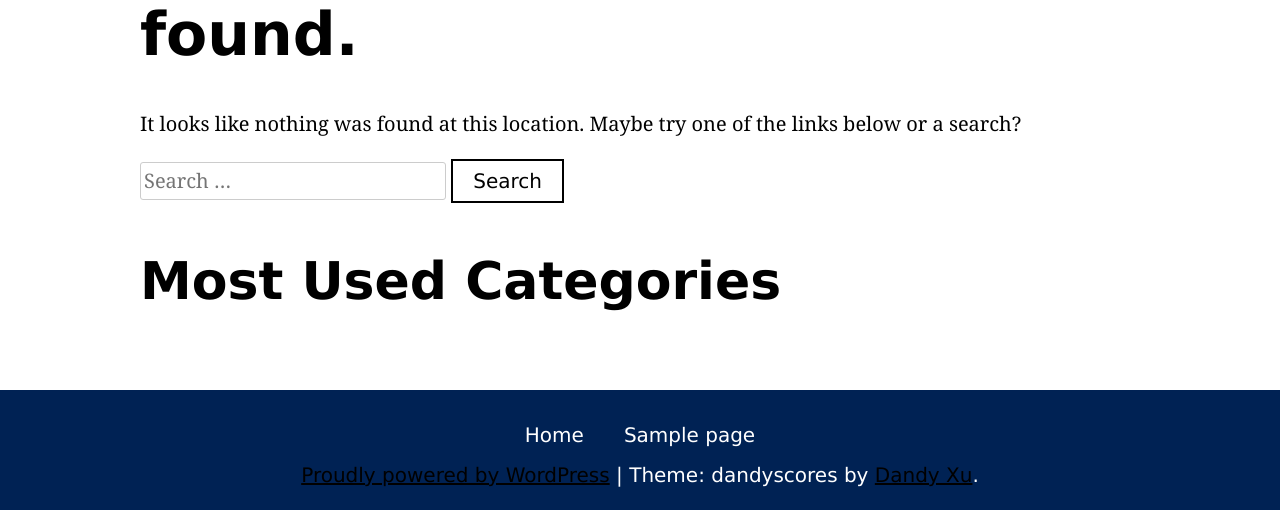
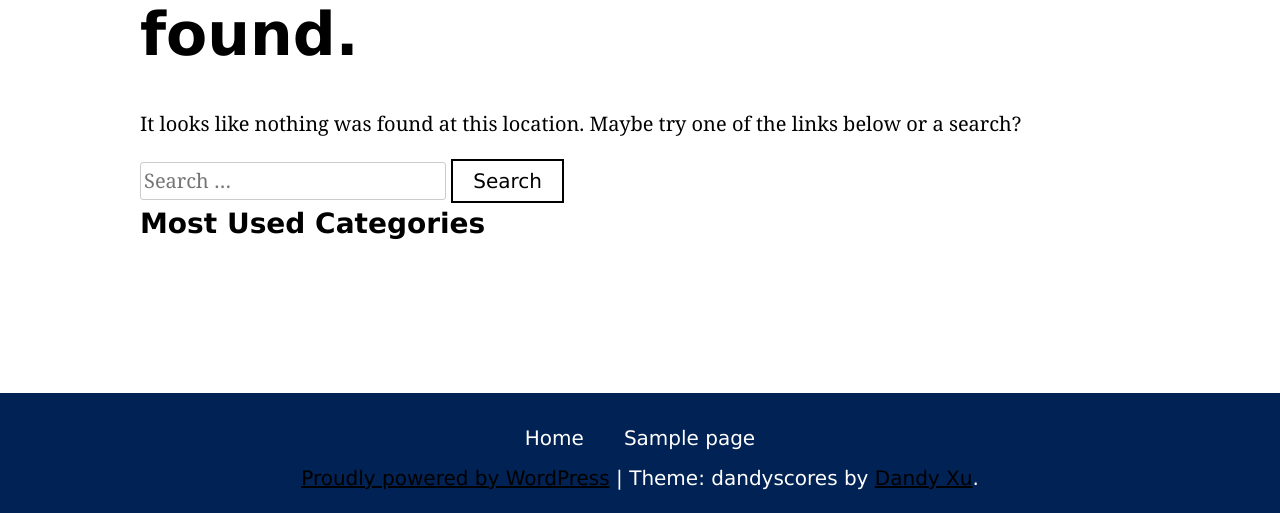
Before and after one commit to dandyxu/wpTheme-Learning, a WordPress theme: template wp-content/themes/dandyscores/404.php in a window 1280 px wide. Shown: the part 291-804 px from the top of the page. Run offline with PHP 8.4 and a stand-in for WordPress, Linux system fonts and the light colour scheme; the site name, menu and one post (Sample post) are stand-ins, and other content is empty; some libraries are stand-ins or nearby versions.

Commit message:
Widget Area: _widgets.scss

```diff
--- a/wp-content/themes/dandyscores/style.css
+++ b/wp-content/themes/dandyscores/style.css
@@ -1572,13 +1572,67 @@ button.dropdown-toggle {
 /*--------------------------------------------------------------
 # Widgets
 --------------------------------------------------------------*/
+.widget-area {
+	margin-top: 1.5em;
+}
+
 .widget {
-	margin: 0 0 1.5em;
+	margin: 0 0 2em;
+	padding: 0 0 2em;
+	font-family: "Source Sans Pro", "Lucida Grande", "Lucida Sans Unicode", "Lucida Sans", Geneva, Arial, sans-serif;
 	/* Make sure select elements fit in widgets. */
 }
 
+.widget ul,
+.widget ol {
+	padding: .7em 0 0;
+	margin-bottom: 0;
+	list-style-type: none;
+}
+
+.widget ul li,
+.widget ol li {
+	display: block;
+	line-height: 2em;
+}
+
+.widget ul li ul,
+.widget ul li ol,
+.widget ol li ul,
+.widget ol li ol {
+	margin-left: .5em;
+}
+
+@media screen and (min-width: 30em) {
+	.widget ul li ul,
+	.widget ul li ol,
+	.widget ol li ul,
+	.widget ol li ol {
+		margin-left: 1em;
+	}
+}
+
+.widget a {
+	font-weight: 600;
+	text-decoration: none;
+}
+
+.widget a:hover, .widget a:focus {
+	border-bottom: 3px solid #b51c35;
+}
+
 .widget select {
-	max-width: 100%;
+	width: 100%;
+	height: 2.5em;
+	padding: 10px;
+	font-family: "Source Sans Pro", "Lucida Grande", "Lucida Sans Unicode", "Lucida Sans", Geneva, Arial, sans-serif;
+	border: 1px solid #ccc;
+}
+
+.widget-title {
+	margin-top: 0;
+	margin-bottom: .5em;
+	font-size: 1.4em;
 }
 
 /*--------------------------------------------------------------
```
Also changed, not shown: wp-content/themes/dandyscores/sass/site/secondary/_widgets.scss (+51 -2 lines), 1 other file.
